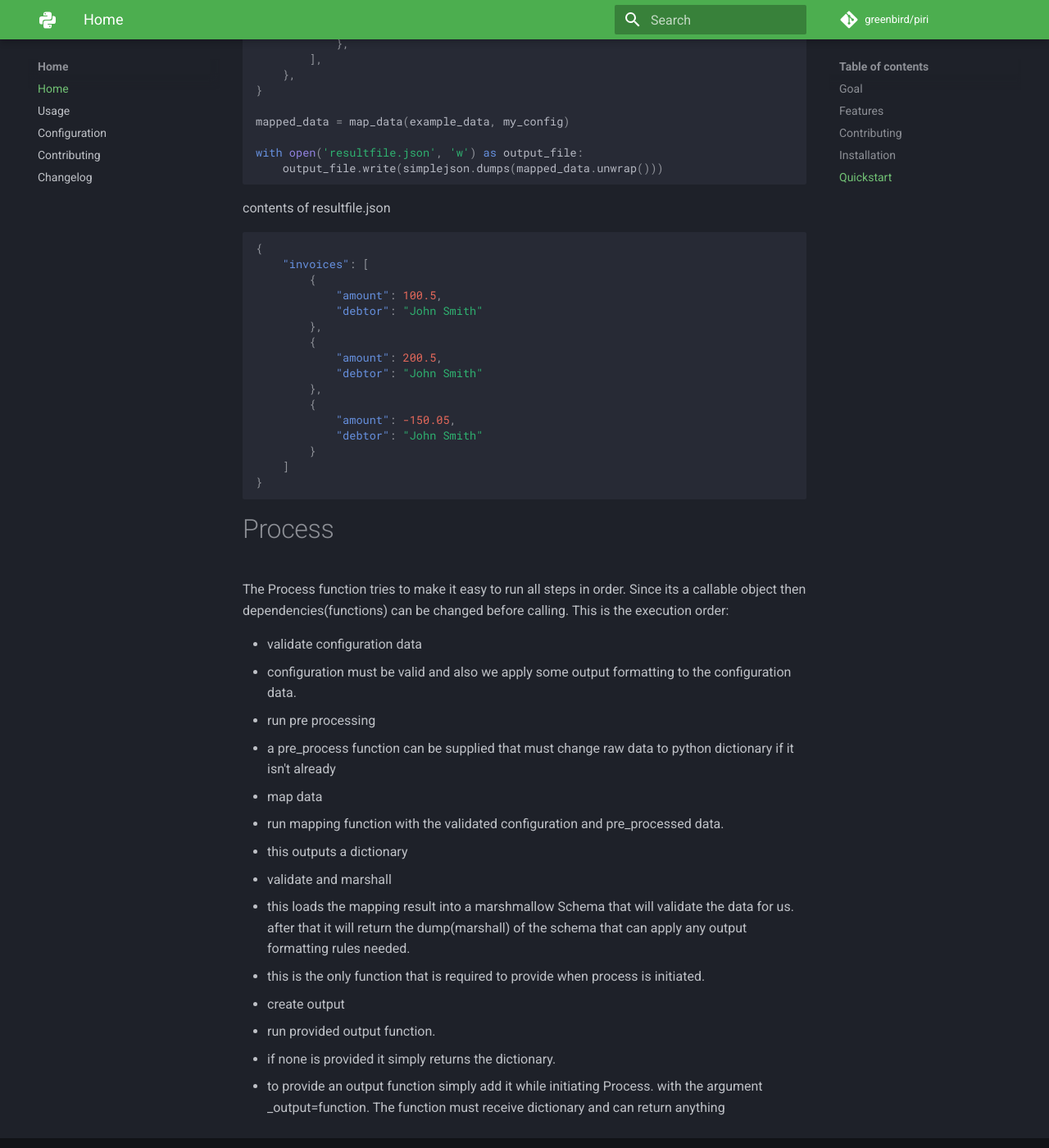
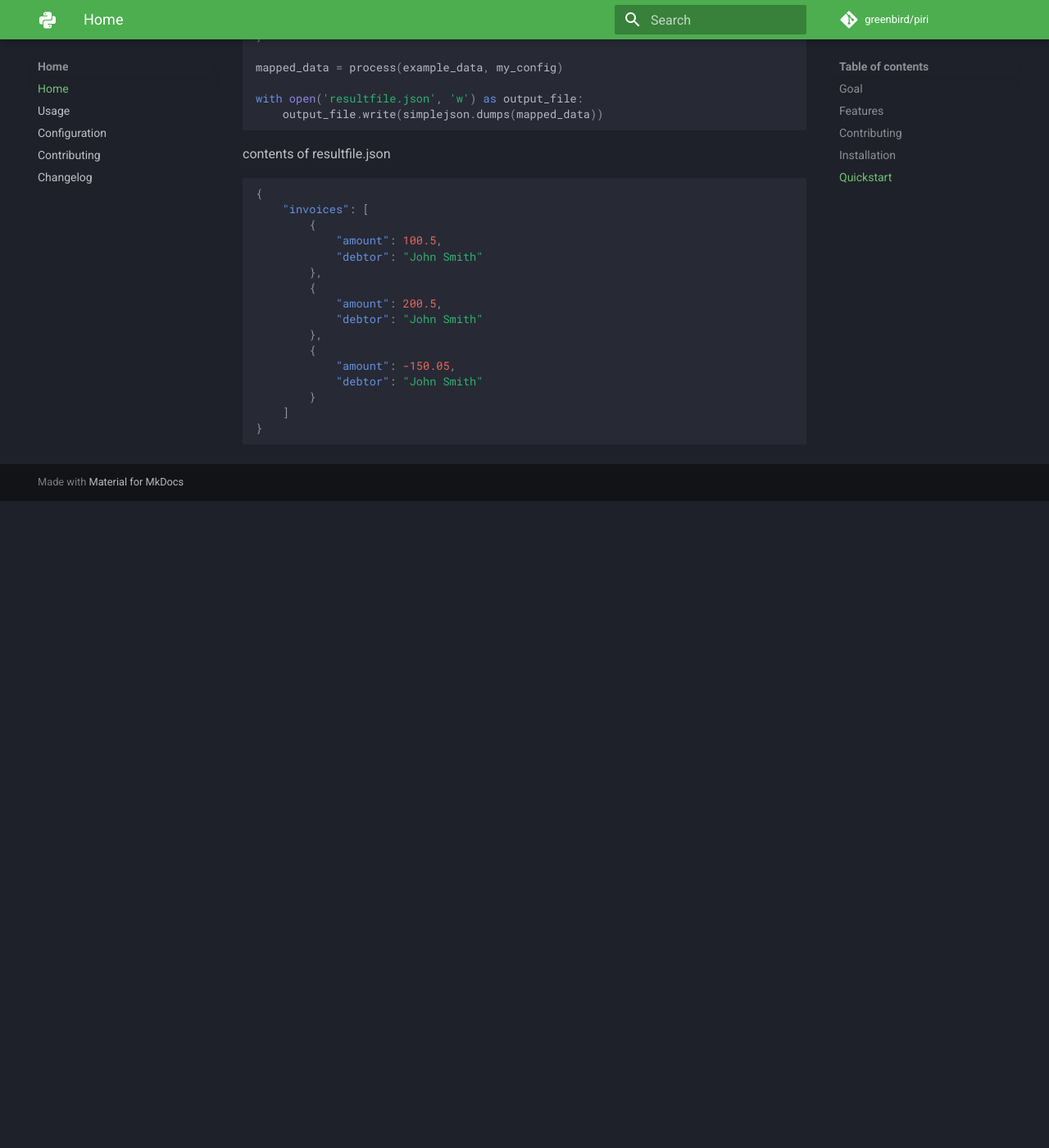
Before and after one commit to kaiba-tech/kaiba, an MkDocs documentation site: the page built from docs/index.md, in a window 1280 px wide and 1400 px high, scrolled down 2526 px. Shown: the whole window at 82% size. Built offline with MkDocs 1.6.1 and Material for MkDocs 9.7.7, drawn with Linux system fonts in a browser that asks for light colours; comment, search, counter and statistics services are not loaded; after the commit the page ends 3137 px from its top, so only the background shows below that; some of the changed text lies outside the part shown.

Commit message:
piri 1.0.1 adds python version badge and removes process part of index.md (#59)
closes: #43
* adds python version badge and removes process part of index.md
* adds changelog entry, bumps version to 1.0.1

````diff
--- a/docs/index.md
+++ b/docs/index.md
@@ -44,7 +44,7 @@ poetry add piri
 ```python
 import simplejson
 
-from piri.mapper import map_data
+from piri.process import process
 
 my_config = {
     'name': 'schema',
@@ -106,10 +106,10 @@ example_data = {
     },
 }
 
-mapped_data = map_data(example_data, my_config)
+mapped_data = process(example_data, my_config)
 
 with open('resultfile.json', 'w') as output_file:
-    output_file.write(simplejson.dumps(mapped_data.unwrap()))
+    output_file.write(simplejson.dumps(mapped_data))
 
 ```
 
@@ -132,22 +132,3 @@ contents of resultfile.json
     ]
 }
 ```
-
-# Process
-
-The Process function tries to make it easy to run all steps in order. Since its a callable object then dependencies(functions) can be changed before calling. This is the execution order:
-
-* validate configuration data
-  * configuration must be valid and also we apply some output formatting to the configuration data.
-* run pre processing
-  * a pre_process function can be supplied that must change raw data to python dictionary if it isn't already
-* map data
-  * run mapping function with the validated configuration and pre_processed data.
-  * this outputs a dictionary
-* validate and marshall
-  * this loads the mapping result into a marshmallow Schema that will validate the data for us. after that it will return the dump(marshall) of the schema that can apply any output formatting rules needed.
-  * this is the only function that is required to provide when process is initiated.
-* create output
-  * run provided output function.
-  * if none is provided it simply returns the dictionary.
-  * to provide an output function simply add it while initiating Process. with the argument \_output=function. The function must receive dictionary and can return anything
--- a/pyproject.toml
+++ b/pyproject.toml
@@ -1,6 +1,6 @@
 [tool.poetry]
 name = "piri"
-version = "1.0.0"
+version = "1.0.1"
 description = "Configurable and documentable Json transformation and mapping"
 authors = ["Thomas Borgen <thomas.borgen@greenbird.com>"]
 
````
Also changed, not shown: other parts of docs/index.md (+2 -2 lines), docs/changelog.md (+11 -3 lines).
